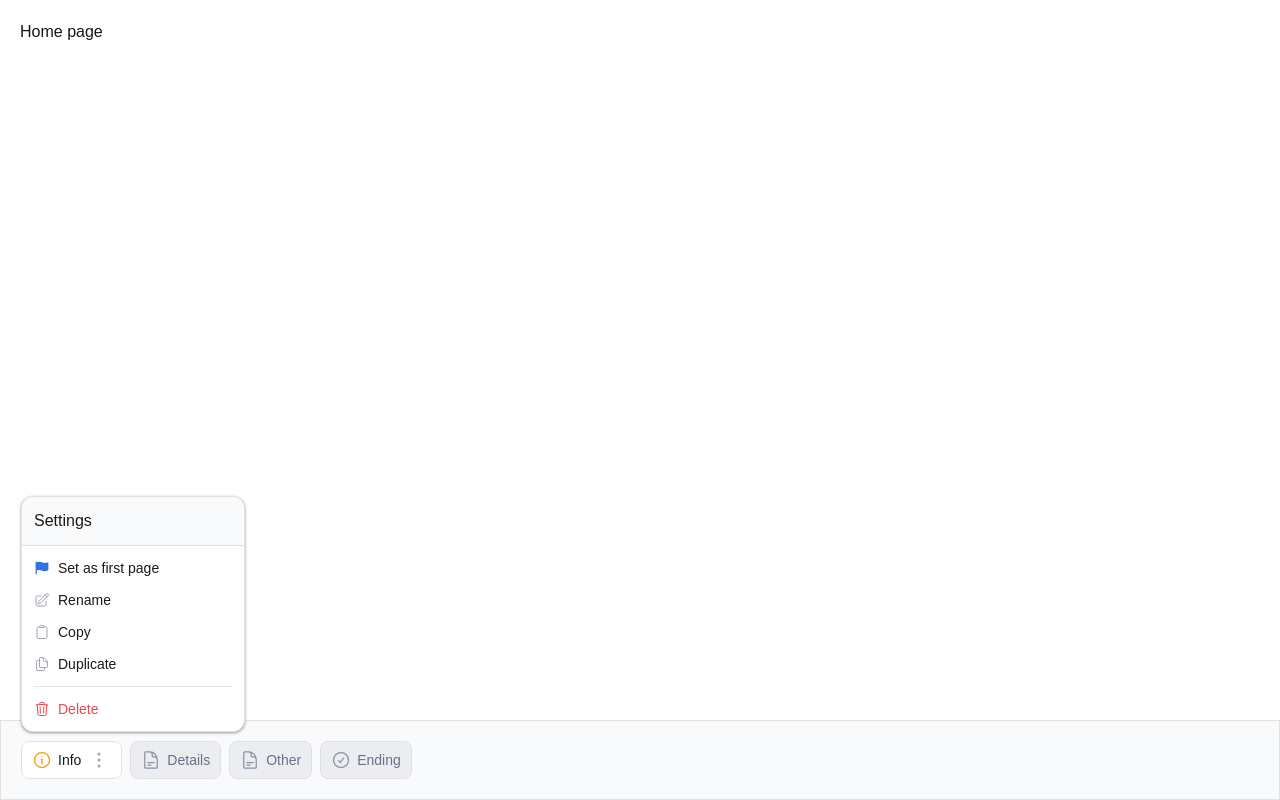
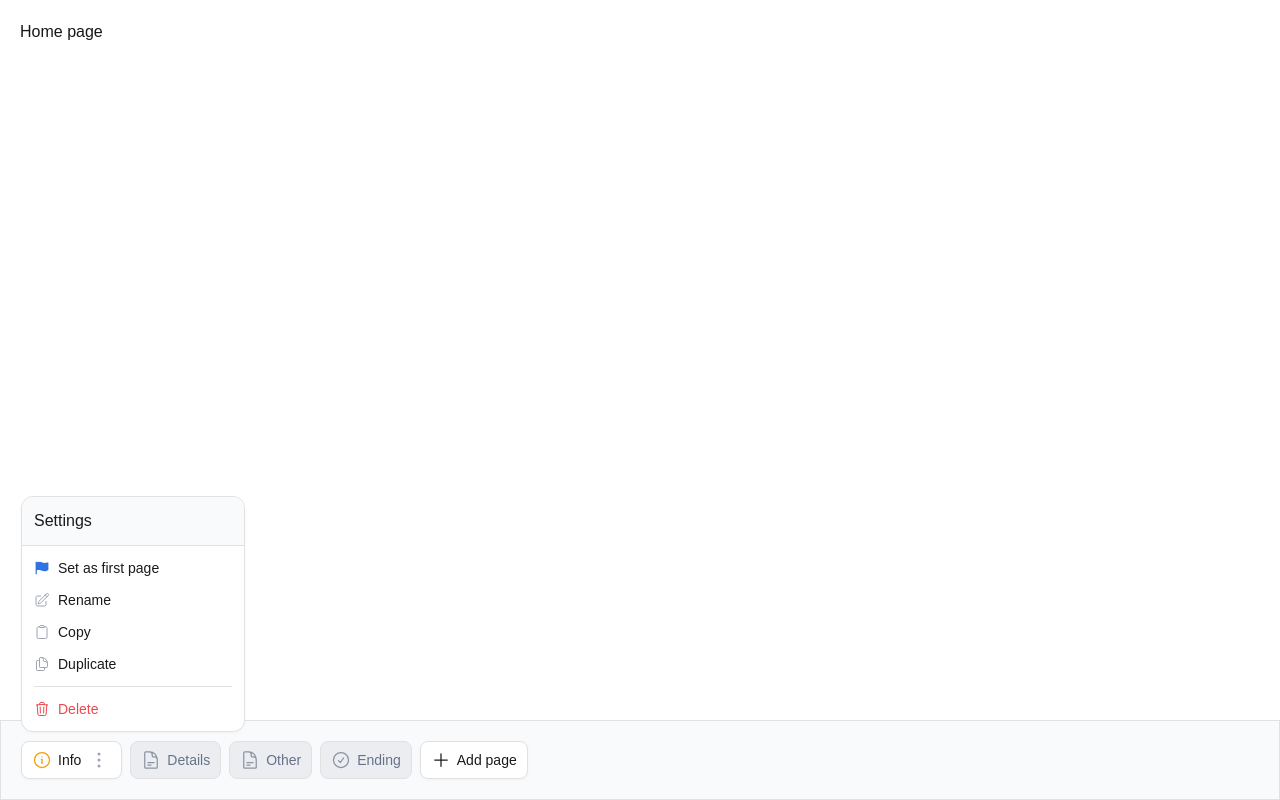
Before and after one commit to pnadalini/dynamic-navbar, a Next.js app: page / in a window 1280 px wide. Both pictures are taken after a click on the button 96 px from the left and 760 px from the top of the page. Built offline with nearby package versions, Linux system fonts and the light colour scheme.

Commit message:
Add button UI to add new pages

```diff
--- a/src/app/components/navbar/Pill/Pill.tsx
+++ b/src/app/components/navbar/Pill/Pill.tsx
@@ -7,16 +7,17 @@ import {
   EllipsisVerticalIcon,
   InformationCircleIcon,
 } from "@heroicons/react/24/outline";
+import { defaultPillClasses } from "./utils";
 
 interface Props {
   children: React.ReactNode;
   id: number;
-  isActive: boolean;
+  isActive?: boolean;
   type: PageTypes;
   onClick: (id: number) => void;
 }
 
-const Pill = ({ children, id, type, isActive, onClick }: Props) => {
+const Pill = ({ children, id, type, onClick, isActive = false }: Props) => {
   const ref = useRef<HTMLDivElement>(null);
   const [isSettingsOpen, setIsSettingsOpen] = useState(false);
 
@@ -30,15 +31,15 @@ const Pill = ({ children, id, type, isActive, onClick }: Props) => {
   })();
 
   const pillColors = isActive
-    ? "bg-white text-primaryText focus:border focus:border-blue focus:ring-[1.5px] focus:ring-blue/25"
-    : "bg-gray/15 text-waikawaGray hover:bg-gray/35";
+    ? "bg-white text-primaryText focus:border focus:border-blue focus:ring-[1.5px] focus:ring-blue/25 cursor-default shadow-mini"
+    : "bg-gray/15 text-waikawaGray hover:bg-gray/35 cursor-pointer";
   const iconColor = isActive ? "text-tangerine" : "text-manateeGray";
 
   return (
     <div
       ref={ref}
       role="button"
-      className={`flex items-center border border-border px-2.5 py-1 rounded-lg cursor-pointer text-sm ${pillColors}`}
+      className={`${defaultPillClasses} ${pillColors}`}
       onClick={(e) => {
         e.preventDefault();
         onClick(id);
@@ -51,11 +52,12 @@ const Pill = ({ children, id, type, isActive, onClick }: Props) => {
       {isActive ? (
         <>
           <button
+            className="ml-1.5 cursor-pointer"
             onClick={(e) => {
               e.stopPropagation();
               setIsSettingsOpen(!isSettingsOpen);
             }}>
-            <EllipsisVerticalIcon className="size-6 text-gray ml-1.5 cursor-pointer" />
+            <EllipsisVerticalIcon className="size-6 text-gray" />
           </button>
           <SettingsOptions containerRef={ref} isOpen={isSettingsOpen} />
         </>
--- a/src/app/components/navbar/Pill/SettingsOptions.tsx
+++ b/src/app/components/navbar/Pill/SettingsOptions.tsx
@@ -38,7 +38,7 @@ const SettingsOptions = ({ containerRef, isOpen }: Props) => {
   return (
     <div
       ref={settingsRef}
-      className="z-10 bg-white border border-border rounded-xl shadow-[0_1px_3px_rgba(0,0,0,0.4)] w-56 text-sm fixed top-0 left-0"
+      className="z-10 bg-white border border-border rounded-xl shadow-mini w-56 text-sm fixed top-0 left-0"
       style={{
         transform: `translate(${position.left}px, ${position.top}px)`,
       }}>
--- /dev/null
+++ b/src/app/components/navbar/Pill/utils.ts
@@ -0,0 +1,3 @@
+const defaultPillClasses = "flex items-center border border-border px-2.5 py-1 rounded-lg text-sm";
+
+export { defaultPillClasses };
--- a/src/app/components/navbar/index.tsx
+++ b/src/app/components/navbar/index.tsx
@@ -2,6 +2,8 @@
 import React, { useState } from "react";
 import Pill from "./Pill/Pill";
 import { PageTypes } from "./types";
+import { PlusIcon } from "@heroicons/react/24/outline";
+import { defaultPillClasses } from "./Pill/utils";
 
 const initialPages = [
   {
@@ -45,6 +47,12 @@ const Navbar = () => {
 
         return <Pill key={id} {...page} onClick={handlePageChange} />;
       })}
+      <button
+        className={`${defaultPillClasses} bg-white hover:bg-white/35 text-primaryText cursor-pointer shadow-mini`}
+        onClick={() => {}}>
+        <PlusIcon className="size-5 mr-1.5" />
+        Add page
+      </button>
     </div>
   );
 };
--- a/src/app/globals.css
+++ b/src/app/globals.css
@@ -28,6 +28,7 @@
   --color-manateeGray: var(--manateeGray);
   --font-sans: var(--font-geist-sans);
   --font-mono: var(--font-geist-mono);
+  --shadow-mini: 0 1px 3px rgba(0, 0, 0, 0.04);
 }
 
 @media (prefers-color-scheme: dark) {
```
